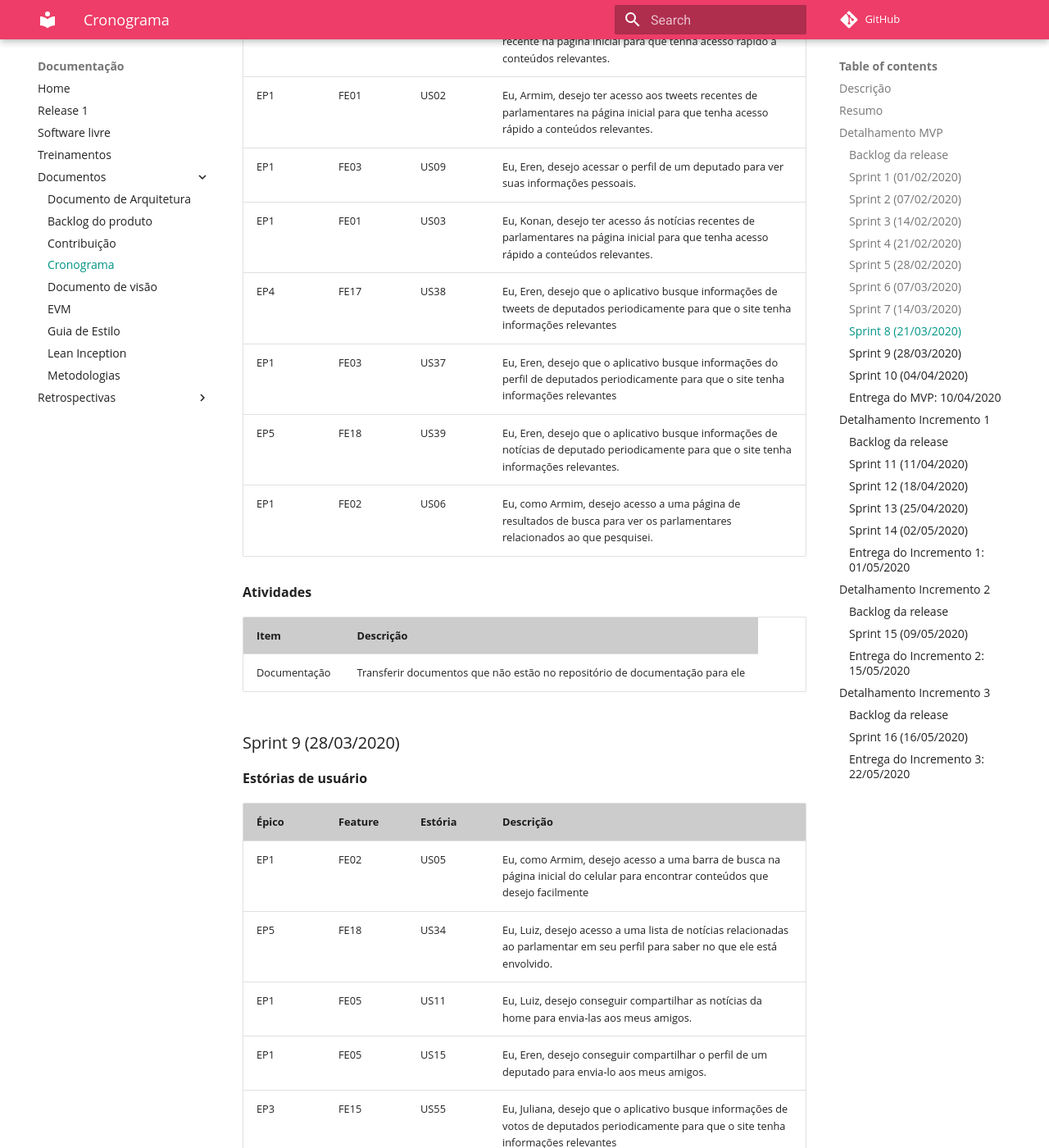
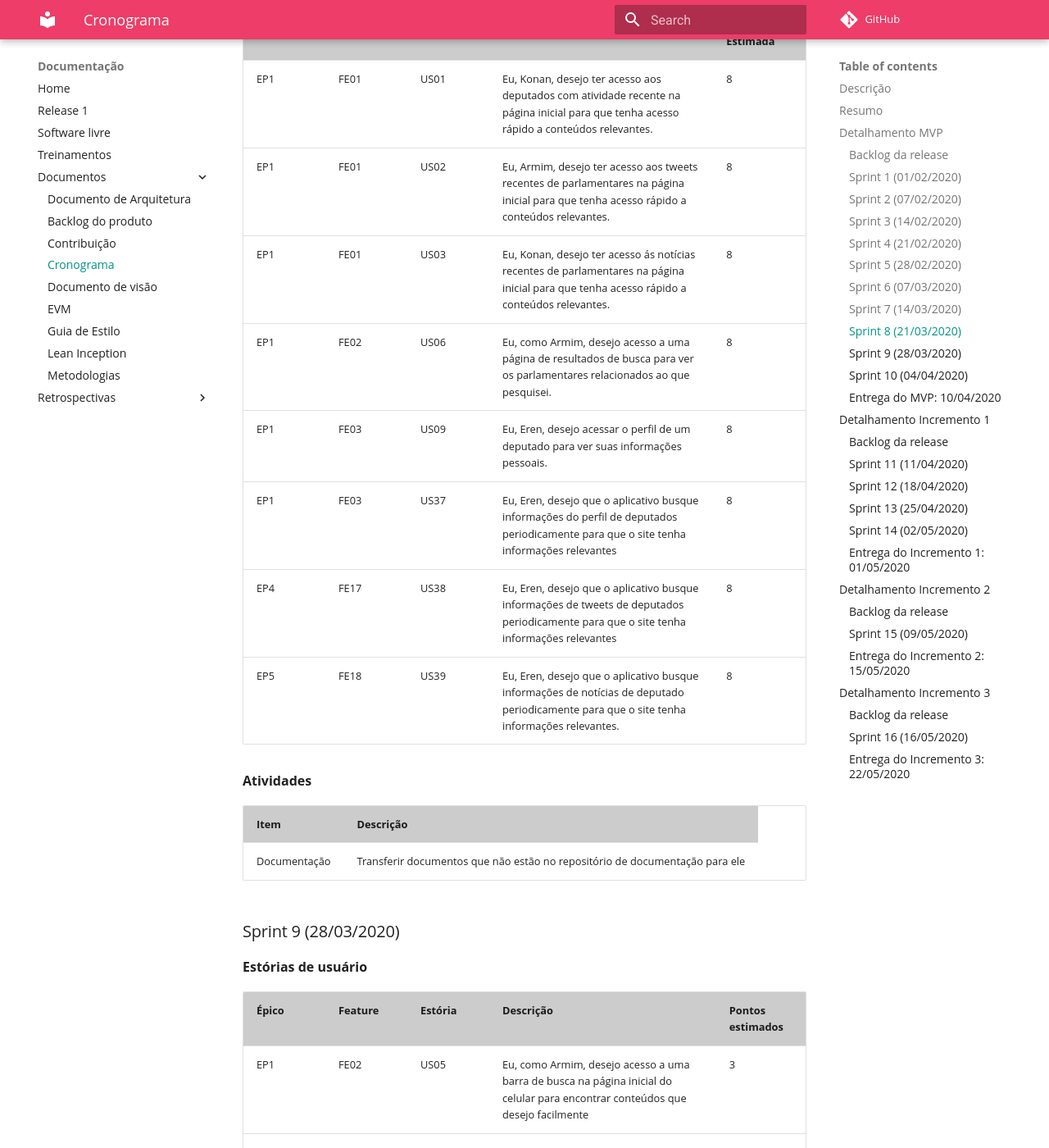
Before and after one commit to parlamentaqui/documentacao, an MkDocs documentation site: the page built from docs/Documentos/cronograma_do_produto.md, in a window 1280 px wide and 1400 px high, scrolled down 4951 px. Shown: the whole window at 82% size. Built offline with MkDocs 1.6.1 and Material for MkDocs 9.7.7, drawn with Linux system fonts in a browser that asks for light colours; comment, search, counter and statistics services are not loaded; some of the changed text lies outside the part shown.

```diff
--- a/docs/Documentos/cronograma_do_produto.md
+++ b/docs/Documentos/cronograma_do_produto.md
@@ -126,16 +127,16 @@ A equipe deu continuidade aos treinamentos para os desenvolvedores e também a c
 **Estórias de usuário**
 
 
-|Épico|Feature|Estória|Descrição|
-|-|-|-|-|
-|EP1|FE01|US01|Eu, Konan, desejo ter acesso aos deputados com atividade recente na página inicial para que tenha acesso rápido a conteúdos relevantes.|
-|EP1|FE01|US02|Eu, Armim, desejo ter acesso aos tweets recentes de parlamentares na página inicial para que tenha acesso rápido a conteúdos relevantes.|
-|EP1|FE03|US09|Eu, Eren, desejo acessar o perfil de um deputado para ver suas informações pessoais.|
-|EP1|FE01|US03|Eu, Konan, desejo ter acesso ás notícias recentes de parlamentares na página inicial para que tenha acesso rápido a conteúdos relevantes.|
-|EP4|FE17|US38|Eu, Eren, desejo que o aplicativo busque informações de tweets de deputados periodicamente para que o site tenha informações relevantes|
-|EP1|FE03|US37|Eu, Eren, desejo que o aplicativo busque informações do perfil de deputados periodicamente para que o site tenha informações relevantes|
-|EP5|FE18|US39|Eu, Eren, desejo que o aplicativo busque informações de notícias de deputado periodicamente para que o site tenha informações relevantes.|
-|EP1|FE02|US06|Eu, como Armim, desejo acesso a uma página de resultados de busca para ver os parlamentares relacionados ao que pesquisei.|
+|Épico|Feature|Estória|Descrição|Pontuação Estimada|
+|-|-|-|-|-|
+|EP1|FE01|US01|Eu, Konan, desejo ter acesso aos deputados com atividade recente na página inicial para que tenha acesso rápido a conteúdos relevantes.|8|
+|EP1|FE01|US02|Eu, Armim, desejo ter acesso aos tweets recentes de parlamentares na página inicial para que tenha acesso rápido a conteúdos relevantes.|8|
+|EP1|FE01|US03|Eu, Konan, desejo ter acesso ás notícias recentes de parlamentares na página inicial para que tenha acesso rápido a conteúdos relevantes.|8|
+|EP1|FE02|US06|Eu, como Armim, desejo acesso a uma página de resultados de busca para ver os parlamentares relacionados ao que pesquisei.|8|
+|EP1|FE03|US09|Eu, Eren, desejo acessar o perfil de um deputado para ver suas informações pessoais.|8|
+|EP1|FE03|US37|Eu, Eren, desejo que o aplicativo busque informações do perfil de deputados periodicamente para que o site tenha informações relevantes|8|
+|EP4|FE17|US38|Eu, Eren, desejo que o aplicativo busque informações de tweets de deputados periodicamente para que o site tenha informações relevantes|8|
+|EP5|FE18|US39|Eu, Eren, desejo que o aplicativo busque informações de notícias de deputado periodicamente para que o site tenha informações relevantes.|8|
 
 **Atividades**
 
@@ -148,23 +149,23 @@ A equipe deu continuidade aos treinamentos para os desenvolvedores e também a c
 **Estórias de usuário**
 
 
-|Épico|Feature|Estória|Descrição|
-|-|-|-|-|
-|EP1|FE02|US05|Eu, como Armim, desejo acesso a uma barra de busca na página inicial do celular para encontrar conteúdos que desejo facilmente|
-|EP5|FE18|US34|Eu, Luiz, desejo acesso a uma lista de notícias relacionadas ao parlamentar em seu perfil para saber no que ele está envolvido.|
-|EP1|FE05|US11|Eu, Luiz, desejo conseguir compartilhar as notícias da home para envia-las aos meus amigos.|
-|EP1|FE05|US15|Eu, Eren, desejo conseguir compartilhar o perfil de um deputado para envia-lo aos meus amigos.|
-|EP3|FE15|US55|Eu, Juliana, desejo que o aplicativo busque informações de votos de deputados periodicamente para que o site tenha informações relevantes|
+|Épico|Feature|Estória|Descrição|Pontos estimados|
+|-|-|-|-|-|
+|EP1|FE02|US05|Eu, como Armim, desejo acesso a uma barra de busca na página inicial do celular para encontrar conteúdos que desejo facilmente|3|
+|EP1|FE05|US11|Eu, Luiz, desejo conseguir compartilhar as notícias da home para envia-las aos meus amigos.|3|
+|EP1|FE05|US15|Eu, Eren, desejo conseguir compartilhar o perfil de um deputado para envia-lo aos meus amigos.|3|
+|EP5|FE18|US34|Eu, Luiz, desejo acesso a uma lista de notícias relacionadas ao parlamentar em seu perfil para saber no que ele está envolvido.|8|
+|EP3|FE15|US55|Eu, Juliana, desejo que o aplicativo busque informações de votos de deputados periodicamente para que o site tenha informações relevantes|0|
 
 ### Sprint 10 (04/04/2020)
 **Estórias de usuário**
 
 
-|Épico|Feature|Estória|Descrição|
-|-|-|-|-|
-|EP3|FE15|US31|Eu, Juliana, desejo ter acesso aos projetos votados recentemente por um parlamentar em seu perfil para saber se ele está de acordo com o que penso ou não.|
-|EP1|FE05|US16|Eu, Armim, desejo conseguir compartilhar o voto de um deputado em uma proposição específica para envia-lo aos meus amigos.|
-|EP1|FE05|US12|Eu, Luiz, desejo conseguir compartilhar a notícia que se encontra no perfil do deputado para envia-las aos meus amigos.|
+|Épico|Feature|Estória|Descrição|Pontuação estimada|
+|-|-|-|-|-|
+|EP1|FE05|US12|Eu, Luiz, desejo conseguir compartilhar a notícia que se encontra no perfil do deputado para envia-las aos meus amigos.|3|
+|EP1|FE05|US16|Eu, Armim, desejo conseguir compartilhar o voto de um deputado em uma proposição específica para envia-lo aos meus amigos.|3|
+|EP3|FE15|US31|Eu, Juliana, desejo ter acesso aos projetos votados recentemente por um parlamentar em seu perfil para saber se ele está de acordo com o que penso ou não.|13|
 
 ### Entrega do MVP: 10/04/2020
 
@@ -177,21 +178,21 @@ O Incremento 1, composta pela onda 3 do [lean inception](./lean_inception.md) e
 **Estórias de usuário**
 
 
-|Épico|Feature|Estória|Descrição|
-|-|-|-|-|
-|EP2|FE07|US56| Eu, Eren, desejo recuperar informações sobre gastos de deputados para salvar suas informações básicas.
-|EP1|FE04|US54|Eu, Juliana, desejo recuperar informações sobre proposições ou projetos de lei para salvar suas informações básicas.|
-|EP4|FE17|US33|Eu, Luiz, desejo ter acesso aos tweets recentes de um deputado em seu perfil para saber o que ele está pensando.|
+|Épico|Feature|Estória|Descrição|Pontuação estimada|
+|-|-|-|-|-|
+|EP4|FE17|US33|Eu, Luiz, desejo ter acesso aos tweets recentes de um deputado em seu perfil para saber o que ele está pensando.|5|
+|EP1|FE04|US54|Eu, Juliana, desejo recuperar informações sobre proposições ou projetos de lei para salvar suas informações básicas.|5|
+|EP2|FE07|US56| Eu, Eren, desejo recuperar informações sobre gastos de deputados para salvar suas informações básicas.|8|
 
 ### Sprint 12 (18/04/2020)
 **Estórias de usuário**
 
 
-|Épico|Feature|Estória|Descrição|
-|-|-|-|-|
-|EP1|FE02|US07|Eu, como usuário, desejo acesso a uma página de resultados de busca para ver os projetos e proposições relacionados ao que pesquisei.|
-|EP1|FE04|US10|Eu, Juliana, desejo acessar uma preposição ou projeto de lei para ver suas informações básicas.|
-|EP2|FE07|US19|Eu, Eren, desejo conseguir ver os gastos de um deputado em forma de tabela com filtro em seu perfil para que consiga acompanha-lo financeiramente|
+|Épico|Feature|Estória|Descrição|Pontuação estimada|
+|-|-|-|-|-|
+|EP1|FE02|US07|Eu, como usuário, desejo acesso a uma página de resultados de busca para ver os projetos e proposições relacionados ao que pesquisei.|8|
+|EP1|FE04|US10|Eu, Juliana, desejo acessar uma preposição ou projeto de lei para ver suas informações básicas.|5|
+|EP2|FE07|US19|Eu, Eren, desejo conseguir ver os gastos de um deputado em forma de tabela com filtro em seu perfil para que consiga acompanha-lo financeiramente|8|
 
 ### Sprint 13 (25/04/2020)
 **Sprint sem novas estórias**
@@ -203,13 +204,11 @@ Sprint atrasada em 1 semana para realização de dívidas técnicas.
 **Estórias de usuário**
 
 
-|Épico|Feature|Estória|Descrição|
-|-|-|-|-|
-|EP2|FE07|US21|Eu, Eren, desejo conseguir comparar o uso de cota de dois deputados para ter uma base de quanto meu deputado gasta em relação aos outros.|
-|EP2|FE07|US20|Eu, Eren, desejo conseguir ver os gastos em forma de gráficos quando desejar para conseguir ver a informação de maneira mais didática|
-|EP1|FE05|US17|Eu, Armim, desejo conseguir compartilhar uma proposição para envia-la aos meus amigos.|
-|EP4|FE17|US43|Eu, Luiz, desejo ter acesso aos tweets de um deputado relacionado a uma proposição em seu perfil para saber o que ele está pensando.|
-
+|Épico|Feature|Estória|Descrição|Pontuação estimada|
+|-|-|-|-|-|
+|EP1|FE05|US17|Eu, Armim, desejo conseguir compartilhar uma proposição para envia-la aos meus amigos.|2|
+|EP2|FE07|US20|Eu, Eren, desejo conseguir ver os gastos em forma de gráficos quando desejar para conseguir ver a informação de maneira mais didática|8|
+|EP2|FE07|US21|Eu, Eren, desejo conseguir comparar o uso de cota de dois deputados para ter uma base de quanto meu deputado gasta em relação aos outros.|13|
 
 ### Entrega do Incremento 1: 01/05/2020
 
@@ -222,12 +221,12 @@ O Incremento 2, composta pela onda 4 do [lean inception](./lean_inception.md) e
 **Estórias de usuário**
 
 
-|Épico|Feature|Estória|Descrição|
-|-|-|-|-|
-|EP2|FE13|US28|Eu, Amadeus, desejo ter acesso á curiosidades de um parlamentar eu seu perfil para facilitar minha analise. |
-|EP2|FE12|US27|Eu, Juliana, desejo acesso aos projetos / proposições propostas pelo parlamentar em seu perfil para que eu saiba os seus campos de interesse.|
-|EP1|FE01|US57|Eu, Juliana, desejo criar uma lista de projetos para a tela de projetos|
-|EP1|FE01|US58|Eu, Juliana, desejo criar uma lista de deputados para a tela de deputados.|
+|Épico|Feature|Estória|Descrição|Pontuação estimada|
+|-|-|-|-|-|
+|EP2|FE12|US27|Eu, Juliana, desejo acesso aos projetos / proposições propostas pelo parlamentar em seu perfil para que eu saiba os seus campos de interesse.|8|
+|EP2|FE13|US28|Eu, Amadeus, desejo ter acesso á curiosidades de um parlamentar eu seu perfil para facilitar minha analise. |13|
+|EP1|FE01|US57|Eu, Juliana, desejo criar uma lista de projetos para a tela de projetos|13|
+|EP1|FE01|US58|Eu, Juliana, desejo criar uma lista de deputados para a tela de deputados.|5|
 
 ### Entrega do Incremento 2: 15/05/2020
 
@@ -240,12 +239,11 @@ O Incremento 3, composta pela ondas 5 e 6 do [lean inception](./lean_inception.m
 **Estórias de usuário**
 
 
-|Épico|Feature|Estória|Descrição|
-|-|-|-|-|
-|EP2|FE08|US22|Eu, Eren, desejo conseguir ver o crescimento patrimonial de um deputado declarado no TSE para fazer seu acompanhamento financeiro|
-|EP2|FE08|US23|Eu, Eren, desejo conseguir ver o crescimento patrimonial de um deputado em forma de gráfico para ter uma visualização mais didática.|
-|EP2|FE12|US44|Eu, Juliana, desejo acesso ao campo de interesse do deputado em seu perfil para que eu saiba os seus campos de interesse.|
-|EP3|FE14|US30|Eu, Juliana, desejo ter acesso á informação de o deputado geralmente é a favor ou contra o posicionamento de sua bancada / partido para facilitar minha analise.|
-|EP3|FE14|US29|Eu, como Juliana, desejo ter acesso á informação de o deputado geralmente é a favor ou contra as propostas alinhadas ao governo federal para facilitar minha analise.|
+|Épico|Feature|Estória|Descrição|Pontuação estimada|
+|-|-|-|-|-|
+|EP2|FE08|US22|Eu, Eren, desejo conseguir ver o crescimento patrimonial de um deputado declarado no TSE para fazer seu acompanhamento financeiro|13|
+|EP2|FE08|US23|Eu, Eren, desejo conseguir ver o crescimento patrimonial de um deputado em forma de gráfico para ter uma visualização mais didática.|8|
+|EP3|FE14|US29|Eu, como Juliana, desejo ter acesso á informação de o deputado geralmente é a favor ou contra as propostas alinhadas ao governo federal para facilitar minha analise.|8|
+|EP3|FE14|US30|Eu, Juliana, desejo ter acesso á informação de o deputado geralmente é a favor ou contra o posicionamento de sua bancada / partido para facilitar minha analise.|13|
 
 ### Entrega do Incremento 3: 22/05/2020
```
Also changed, not shown: other parts of docs/Documentos/cronograma_do_produto.md (+1 -0 lines), docs/Documentos/backlog.md (+19 -19 lines), docs/Documentos/evm.md (+33 -11 lines).
